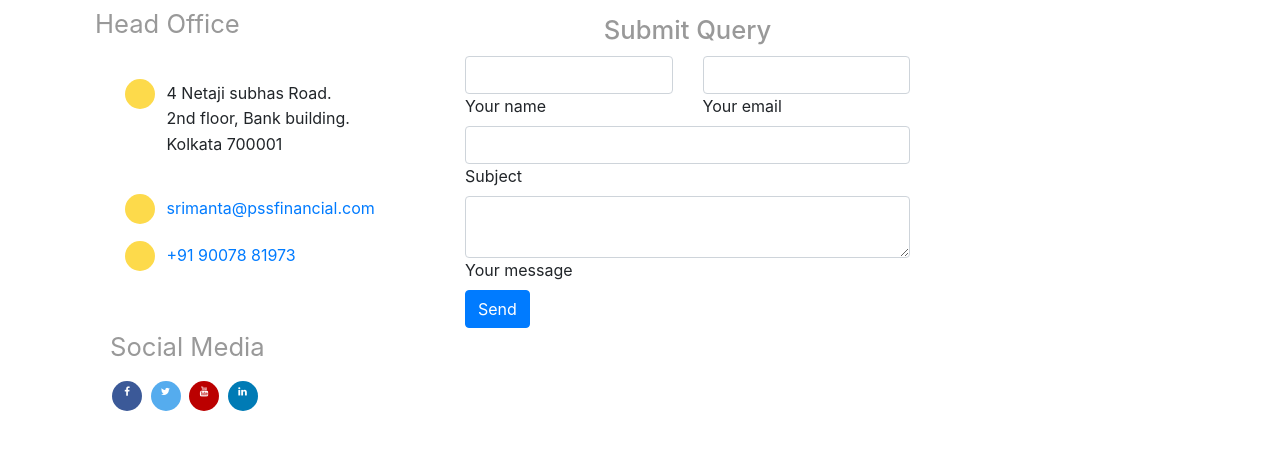
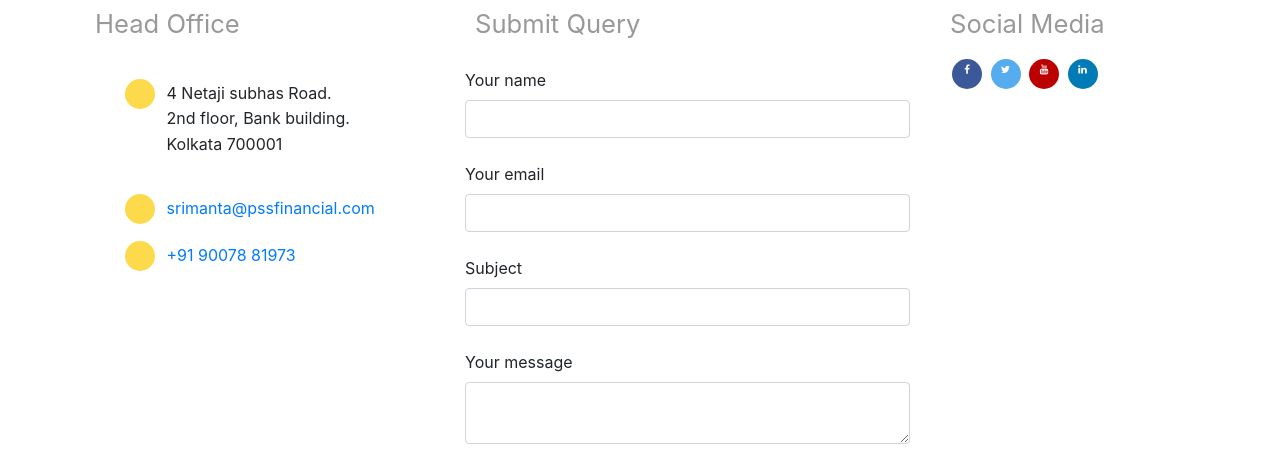
Before and after one commit to SwapSNayak/pss, a plain HTML site: page contactus.html in a window 1280 px wide. Shown: the part 311-776 px from the top of the page. Drawn offline with nearby package versions, Linux system fonts and the light colour scheme.

Commit message:
Added Contact Form

```diff
--- a/contactus.html
+++ b/contactus.html
@@ -130,69 +130,19 @@
         <!-- end of info-box -->
       </div>
       <div class="col-sm-5">
-        <span>
-          <h4 class="headings">Submit Query</h4>
-        </span>
-        <form id="contact-form" name="contact-form" action="#" method="POST" data-netlify="true"
-          data-netlify-recaptcha="true">
-
-          <!--Grid row-->
-          <div class="row">
-
-            <!--Grid column-->
-            <div class="col-md-6">
-              <div class="md-form mb-0">
-                <input type="text" id="name" name="name" class="form-control" required="true">
-                <label for="name" class="">Your name</label>
-              </div>
-            </div>
-            <!--Grid column-->
-
-            <!--Grid column-->
-            <div class="col-md-6">
-              <div class="md-form mb-0">
-                <input type="text" id="email" name="email" class="form-control" required="true">
-                <label for="email" class="">Your email</label>
-              </div>
-            </div>
-            <!--Grid column-->
-
-          </div>
-          <!--Grid row-->
-
-          <!--Grid row-->
-          <div class="row">
-            <div class="col-md-12">
-              <div class="md-form mb-0">
-                <input type="text" id="subject" name="subject" class="form-control" required="true">
-                <label for="subject" class="">Subject</label>
-              </div>
-            </div>
-          </div>
-          <!--Grid row-->
-
-          <!--Grid row-->
-          <div class="row">
-
-            <!--Grid column-->
-            <div class="col-md-12">
-
-              <div class="md-form">
-                <textarea type="text" id="message" name="message" rows="2" class="form-control md-textarea"
-                  required="true"></textarea>
-                <label for="message">Your message</label>
-              </div>
-
-            </div>
-          </div>
-          <!--Grid row-->
-
+        <span class="headings">Submit Query</span>
+        <div>&nbsp;</div>
+        <form id="contact-form" name="contact-form" method="POST" data-netlify="true" data-netlify-recaptcha="true">
+          <label for="name" class="text">Your name</label><br />
+          <input type="text" id="name" name="name" required="true" class="form-control"><br />
+          <label for="email" class="text">Your email</label><br />
+          <input type="text" id="email" name="email" required="true" class="form-control"><br />
+          <label for="subject" class="text">Subject</label><br />
+          <input type="text" id="subject" name="subject" required="true" class="form-control"><br />
+          <label for="message">Your message</label><br />
+          <textarea type="text" id="message" name="message" required="true" class="form-control"></textarea><br />
+          <button class="btn btn-primary" type="submit">Send Query</a></button>
         </form>
-
-        <div class="text-center text-md-left">
-          <a class="btn btn-primary" onclick="document.getElementById('contact-form').submit();">Send</a>
-        </div>
-        <div class="status"></div>
       </div>
         <!--Grid column-->
         <!-- Old Code Below for the span -->
@@ -222,7 +172,6 @@
           </div>
         </div> -->
         <!-- end of info-box -->
-    </div>
       <div class="col-sm-3">
         <span class="headings">Social Media</span>
         <div style="margin:10px">
```
Lines whose indentation alone changed are shown as unchanged.
